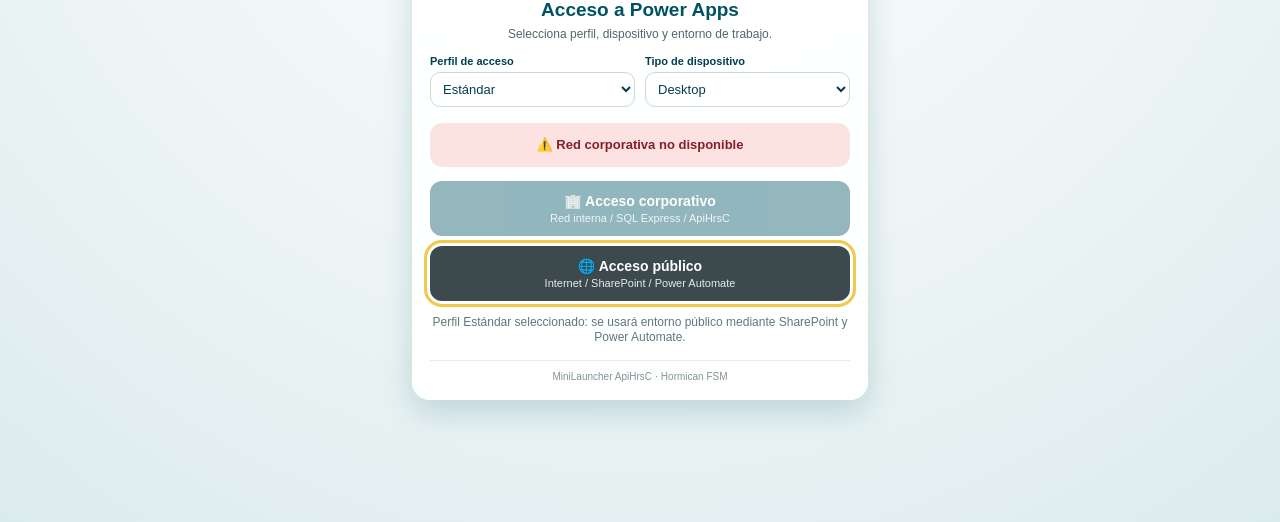
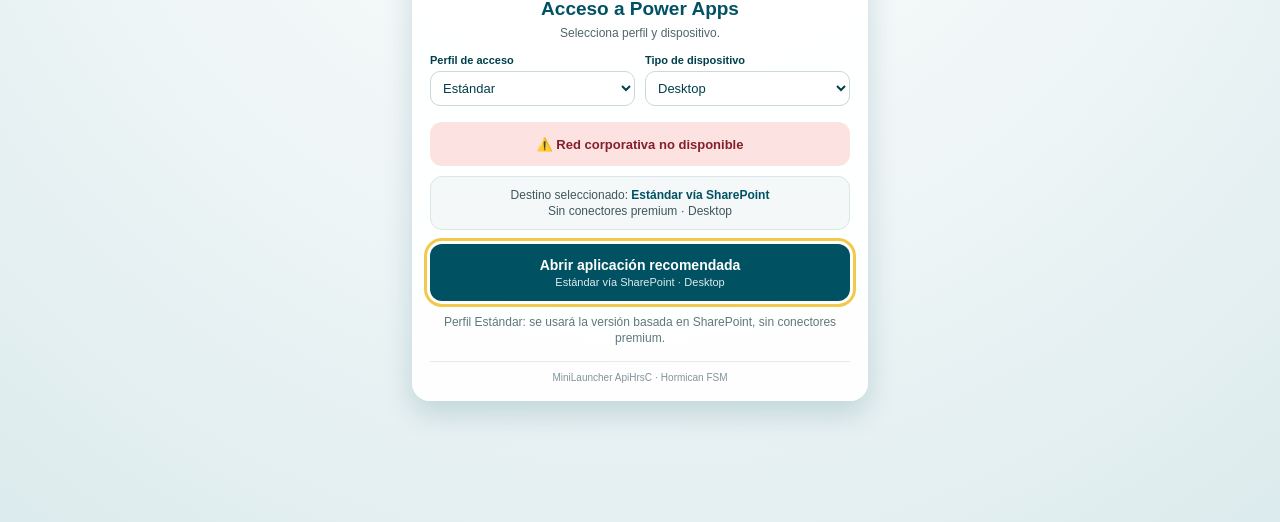
Before and after one commit to grupofsm/minilauncher, a plain HTML site: page index.html in a window 1280 px wide. Shown: the part 306-828 px from the top of the page. Drawn offline with Linux system fonts and the light colour scheme.

Commit message:
Add files via upload

```diff
--- a/config.js
+++ b/config.js
@@ -1,11 +1,14 @@
 window.launcherConfig = {
   appName: "ApiHrsC Power Apps",
 
-  internalDesktopAppUrl: "https://apps.powerapps.com/play/APP_INTERNA_DESKTOP",
-  internalMobileAppUrl: "https://apps.powerapps.com/play/APP_INTERNA_SMARTPHONE",
+  premiumDirectDesktopAppUrl: "https://apps.powerapps.com/play/APP_PREMIUM_DIRECTA_DESKTOP",
+  premiumDirectMobileAppUrl: "https://apps.powerapps.com/play/APP_PREMIUM_DIRECTA_SMARTPHONE",
 
-  externalDesktopAppUrl: "https://apps.powerapps.com/play/APP_EXTERNA_DESKTOP",
-  externalMobileAppUrl: "https://apps.powerapps.com/play/APP_EXTERNA_SMARTPHONE",
+  premiumGatewayDesktopAppUrl: "https://apps.powerapps.com/play/APP_PREMIUM_GATEWAY_DESKTOP",
+  premiumGatewayMobileAppUrl: "https://apps.powerapps.com/play/APP_PREMIUM_GATEWAY_SMARTPHONE",
+
+  standardDesktopAppUrl: "https://apps.powerapps.com/play/APP_ESTANDAR_DESKTOP",
+  standardMobileAppUrl: "https://apps.powerapps.com/play/APP_ESTANDAR_SMARTPHONE",
 
   hubHealthUrl: "http://IP_INTERNA:PUERTO/hub-health",
 
--- a/index.html
+++ b/index.html
@@ -86,7 +86,7 @@
     }
 
     .status {
-      margin: 16px 0 14px;
+      margin: 16px 0 10px;
       padding: 10px;
       border-radius: 12px;
       font-size: 13px;
@@ -133,6 +133,21 @@
       to { transform: rotate(360deg); }
     }
 
+    .target {
+      margin: 10px 0 14px;
+      padding: 10px;
+      border-radius: 12px;
+      background: #f4f8f9;
+      border: 1px solid #d9e7ea;
+      font-size: 12px;
+      color: #40575c;
+      line-height: 1.35;
+    }
+
+    .target strong {
+      color: var(--brand);
+    }
+
     .buttons {
       display: flex;
       flex-direction: column;
@@ -143,7 +158,7 @@
     button {
       border: none;
       border-radius: 12px;
-      padding: 12px;
+      padding: 13px;
       font-size: 14px;
       cursor: pointer;
       font-weight: bold;
@@ -172,17 +187,9 @@
       box-shadow: none;
     }
 
-    .internal {
+    .primary {
       background: var(--brand);
       color: white;
-    }
-
-    .external {
-      background: #3c4a4d;
-      color: white;
-    }
-
-    .recommended {
       outline: 3px solid #f2c94c;
       outline-offset: 3px;
     }
@@ -237,7 +244,7 @@
     <img src="logo.png" alt="Hormican FSM Construcción" class="logo" />
 
     <h1>Acceso a Power Apps</h1>
-    <p class="subtitle">Selecciona perfil, dispositivo y entorno de trabajo.</p>
+    <p class="subtitle">Selecciona perfil y dispositivo.</p>
 
     <div class="selectors">
       <div class="field">
@@ -262,15 +269,14 @@
       <span>Comprobando red interna...</span>
     </div>
 
+    <div id="targetBox" class="target">
+      Destino seleccionado: <strong>calculando...</strong>
+    </div>
+
     <div class="buttons">
-      <button id="btnInternal" class="internal" disabled>
-        🏢 Acceso corporativo
-        <span>Red interna / SQL Express / ApiHrsC</span>
-      </button>
-
-      <button id="btnExternal" class="external">
-        🌐 Acceso público
-        <span>Internet / SharePoint / Power Automate</span>
+      <button id="btnLaunch" class="primary">
+        Abrir aplicación recomendada
+        <span id="btnLaunchSub">Preparando destino...</span>
       </button>
     </div>
 
--- a/launcher.js
+++ b/launcher.js
@@ -2,13 +2,15 @@
   const config = window.launcherConfig;
 
   const statusBox = document.getElementById("statusBox");
-  const btnInternal = document.getElementById("btnInternal");
-  const btnExternal = document.getElementById("btnExternal");
+  const targetBox = document.getElementById("targetBox");
+  const btnLaunch = document.getElementById("btnLaunch");
+  const btnLaunchSub = document.getElementById("btnLaunchSub");
   const hint = document.getElementById("hint");
   const profileSelect = document.getElementById("profileSelect");
   const deviceSelect = document.getElementById("deviceSelect");
 
   let internalNetworkAvailable = false;
+  let lastLatencyMs = null;
 
   function getProfile() {
     return profileSelect.value;
@@ -16,6 +18,10 @@
 
   function getDevice() {
     return deviceSelect.value;
+  }
+
+  function getDeviceLabel() {
+    return getDevice() === "mobile" ? "Smartphone" : "Desktop";
   }
 
   function savePreferences() {
@@ -31,16 +37,34 @@
     deviceSelect.value = savedDevice;
   }
 
-  function getInternalUrl() {
-    return getDevice() === "mobile"
-      ? config.internalMobileAppUrl
-      : config.internalDesktopAppUrl;
-  }
+  function getLaunchTarget() {
+    const profile = getProfile();
+    const device = getDevice();
 
-  function getExternalUrl() {
-    return getDevice() === "mobile"
-      ? config.externalMobileAppUrl
-      : config.externalDesktopAppUrl;
+    if (profile === "standard") {
+      return {
+        mode: "standard",
+        title: "Estándar vía SharePoint",
+        description: "Sin conectores premium",
+        url: device === "mobile" ? config.standardMobileAppUrl : config.standardDesktopAppUrl
+      };
+    }
+
+    if (profile === "premium" && internalNetworkAvailable) {
+      return {
+        mode: "premium-direct",
+        title: "Premium directo al HUB",
+        description: "Red corporativa detectada",
+        url: device === "mobile" ? config.premiumDirectMobileAppUrl : config.premiumDirectDesktopAppUrl
+      };
+    }
+
+    return {
+      mode: "premium-gateway",
+      title: "Premium vía Gateway",
+      description: "Sin red directa al HUB",
+      url: device === "mobile" ? config.premiumGatewayMobileAppUrl : config.premiumGatewayDesktopAppUrl
+    };
   }
 
   function openUrl(url) {
@@ -60,45 +84,27 @@
     setStatus("launching", `<span class="spinner"></span><span>${message}</span>`);
   }
 
-  function clearRecommended() {
-    btnInternal.classList.remove("recommended");
-    btnExternal.classList.remove("recommended");
-  }
+  function updateTargetUi() {
+    const target = getLaunchTarget();
 
-  function recommendInternal() {
-    clearRecommended();
-    btnInternal.classList.add("recommended");
-    hint.textContent = "Se recomienda entorno corporativo: perfil Premium y red interna disponible.";
-  }
+    targetBox.innerHTML =
+      `Destino seleccionado: <strong>${target.title}</strong><br>` +
+      `${target.description} · ${getDeviceLabel()}`;
 
-  function recommendExternal(reason) {
-    clearRecommended();
-    btnExternal.classList.add("recommended");
-    hint.textContent = reason;
-  }
+    btnLaunchSub.textContent = target.title + " · " + getDeviceLabel();
 
-  function refreshButtonsAndRecommendation() {
-    const profile = getProfile();
-
-    if (profile === "standard") {
-      btnInternal.disabled = true;
-      recommendExternal("Perfil Estándar seleccionado: se usará entorno público mediante SharePoint y Power Automate.");
-      return;
+    if (target.mode === "standard") {
+      hint.textContent = "Perfil Estándar: se usará la versión basada en SharePoint, sin conectores premium.";
+    } else if (target.mode === "premium-direct") {
+      hint.textContent = "Perfil Premium: se usará la versión con conexión directa al HUB corporativo.";
+    } else {
+      hint.textContent = "Perfil Premium: se usará la versión con conectores premium a través del Gateway.";
     }
-
-    if (profile === "premium" && internalNetworkAvailable) {
-      btnInternal.disabled = false;
-      recommendInternal();
-      return;
-    }
-
-    btnInternal.disabled = true;
-    recommendExternal("Perfil Premium seleccionado, pero no se detecta red corporativa. Se recomienda entorno público.");
   }
 
   function setStatusChecking(attempt, total) {
     internalNetworkAvailable = false;
-    btnInternal.disabled = true;
+    lastLatencyMs = null;
 
     if (total > 1) {
       setStatus(
@@ -112,11 +118,12 @@
       );
     }
 
-    hint.textContent = "Comprobando disponibilidad del entorno corporativo.";
+    updateTargetUi();
   }
 
   function setStatusOnline(latencyMs) {
     internalNetworkAvailable = true;
+    lastLatencyMs = latencyMs;
 
     let message = "✅ Red corporativa disponible";
 
@@ -125,13 +132,15 @@
     }
 
     setStatus("online", `<span>${message}</span>`);
-    refreshButtonsAndRecommendation();
+    updateTargetUi();
   }
 
   function setStatusOffline() {
     internalNetworkAvailable = false;
+    lastLatencyMs = null;
+
     setStatus("offline", "<span>⚠️ Red corporativa no disponible</span>");
-    refreshButtonsAndRecommendation();
+    updateTargetUi();
   }
 
   async function checkHubOnce() {
@@ -173,9 +182,9 @@
 
   async function checkInternalNetwork() {
     if (!config.healthCheckEnabled) {
-      internalNetworkAvailable = true;
+      internalNetworkAvailable = false;
       setStatus("checking", "<span>Comprobación automática desactivada</span>");
-      refreshButtonsAndRecommendation();
+      updateTargetUi();
       return;
     }
 
@@ -201,36 +210,25 @@
 
   profileSelect.addEventListener("change", function () {
     savePreferences();
-    refreshButtonsAndRecommendation();
+    updateTargetUi();
   });
 
   deviceSelect.addEventListener("change", function () {
     savePreferences();
-    refreshButtonsAndRecommendation();
+    updateTargetUi();
   });
 
-  btnInternal.addEventListener("click", function () {
-    if (btnInternal.disabled) {
-      return;
-    }
+  btnLaunch.addEventListener("click", function () {
+    const target = getLaunchTarget();
 
-    const deviceText = getDevice() === "mobile" ? "smartphone" : "desktop";
-    showSpinner(`Conectando a entorno corporativo (${deviceText})...`);
+    showSpinner(`Conectando a ${target.title.toLowerCase()} (${getDeviceLabel().toLowerCase()})...`);
 
     setTimeout(function () {
-      openUrl(getInternalUrl());
-    }, 600);
-  });
-
-  btnExternal.addEventListener("click", function () {
-    const deviceText = getDevice() === "mobile" ? "smartphone" : "desktop";
-    showSpinner(`Conectando a entorno público (${deviceText})...`);
-
-    setTimeout(function () {
-      openUrl(getExternalUrl());
+      openUrl(target.url);
     }, 600);
   });
 
   loadPreferences();
+  updateTargetUi();
   checkInternalNetwork();
 })();
```
